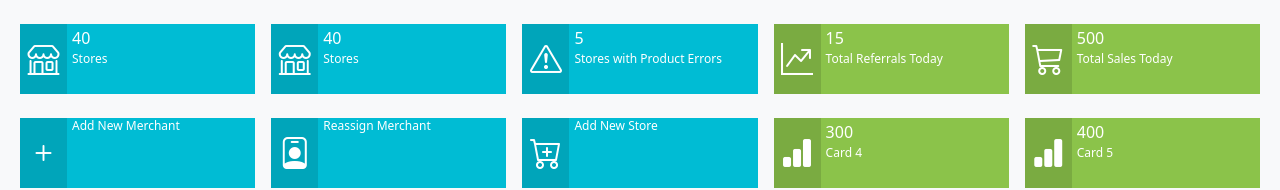
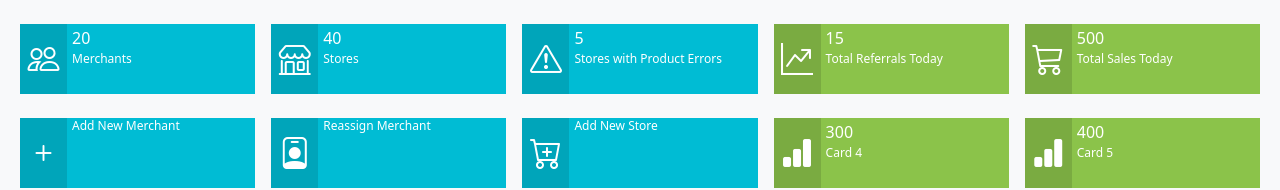
Before and after one commit to Vesta-Nassone/shopping-feeder-dashboard, a React (Create React App) app: page / in a window 1280 px wide. Shown: the top 190 px of the page. Built offline with nearby package versions, Linux system fonts and the light colour scheme.

Commit message:
Override the background color of some cards.

```diff
--- a/src/components/infoCards/TopCardRows.jsx
+++ b/src/components/infoCards/TopCardRows.jsx
@@ -4,15 +4,16 @@ import "./TopCardRows.css";
 export default function TopCardRows() {
 	/* This component will be a Bootstrap grid, that will hold the Top 2 rows of cards. */
 	return (
-		<div className="row mx-n5 row-cols-1 row-cols-sm-2 row-cols-lg-5 pb-4 gy-4">
+        <div className="row mx-n5 row-cols-1 row-cols-sm-2 row-cols-lg-5 pb-4 gy-4">
+            {/* Start of first row */}
 			<div className="col px-2">
 				<div className="info-box">
 					<span className="info-box-icon">
-						<i className="bi bi-shop" />
+						<i className="bi bi-people" />
 					</span>
 					<div className="info-box-text">
-						<h6>40</h6>
-						<p>Stores</p>
+						<h6>20</h6>
+						<p>Merchants</p>
 					</div>
 				</div>
 			</div>
@@ -71,7 +72,10 @@ export default function TopCardRows() {
 						<p>Total Sales Today</p>
 					</div>
 				</div>
-			</div>
+            </div>
+            {/* End of first row */}
+
+            {/* Start of Second row */}
 			<div className="col px-2">
 				<div className="info-box">
 					<span className="info-box-icon">
@@ -135,7 +139,8 @@ export default function TopCardRows() {
 						<p>Card 5</p>
 					</div>
 				</div>
-			</div>
+            </div>
+            {/* End of second row */}
 		</div>
 	);
 }
```
